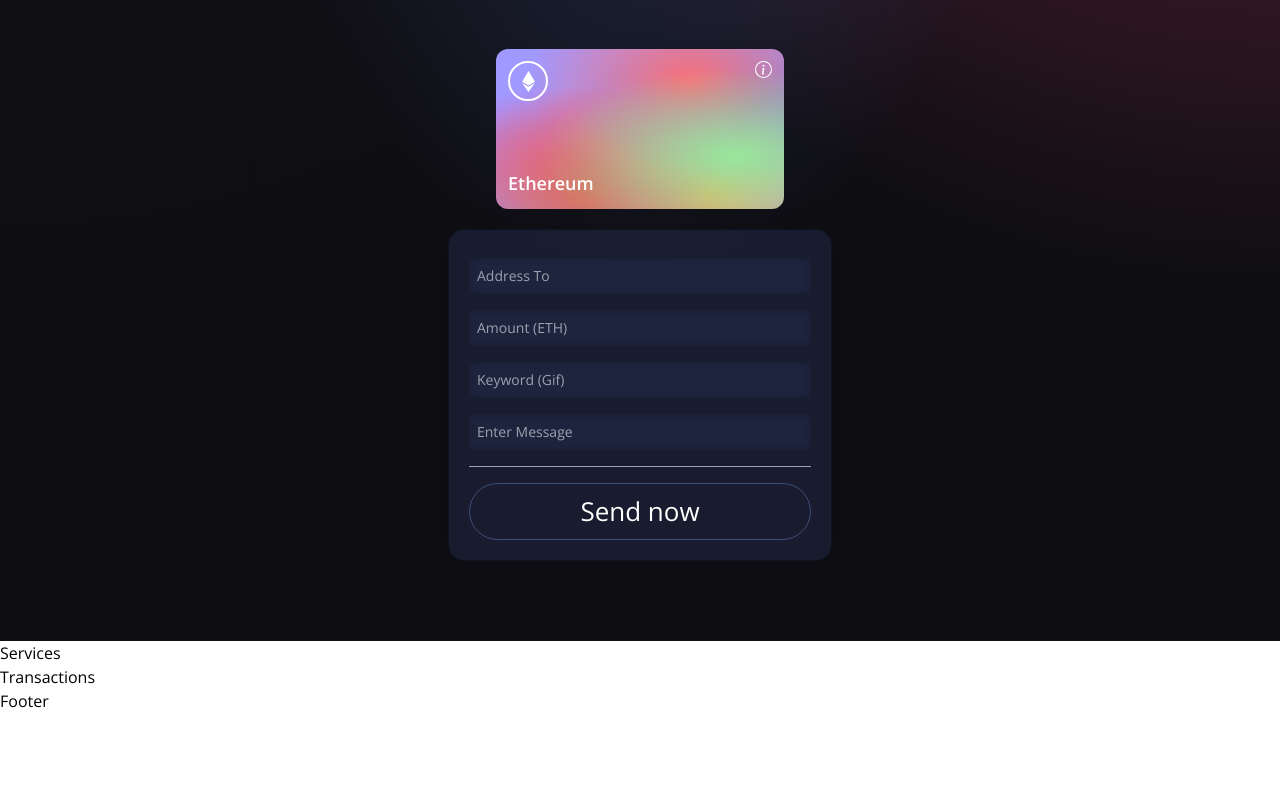
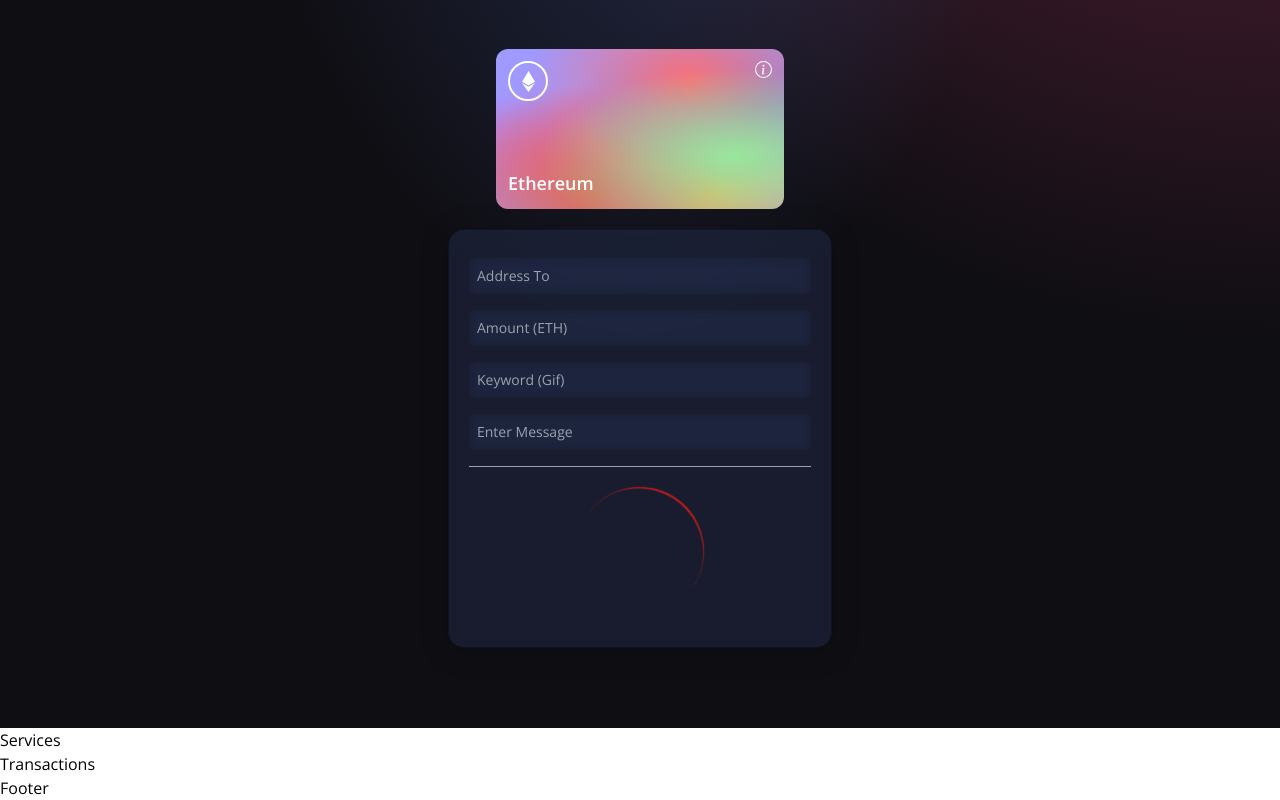
Before and after one commit to dmitridrozdov/web3.0, a React (Vite) app in the folder client/: page / in a window 1280 px wide. Shown: the part 603-1403 px from the top of the page. Before the commit the page ends 1316 px from the top, so only its background shows below. Built offline with nearby package versions, Linux system fonts and the light colour scheme.

Commit message:
Update Welcome.jsx

```diff
--- a/client/src/components/Welcome.jsx
+++ b/client/src/components/Welcome.jsx
@@ -117,7 +117,7 @@
             <div className="h-[1px] w-full bg-gray-400 my-2" />
 
             {/* {isLoading */}
-            {false
+            {true
               ? <Loader />
               : (
                 <button
```
